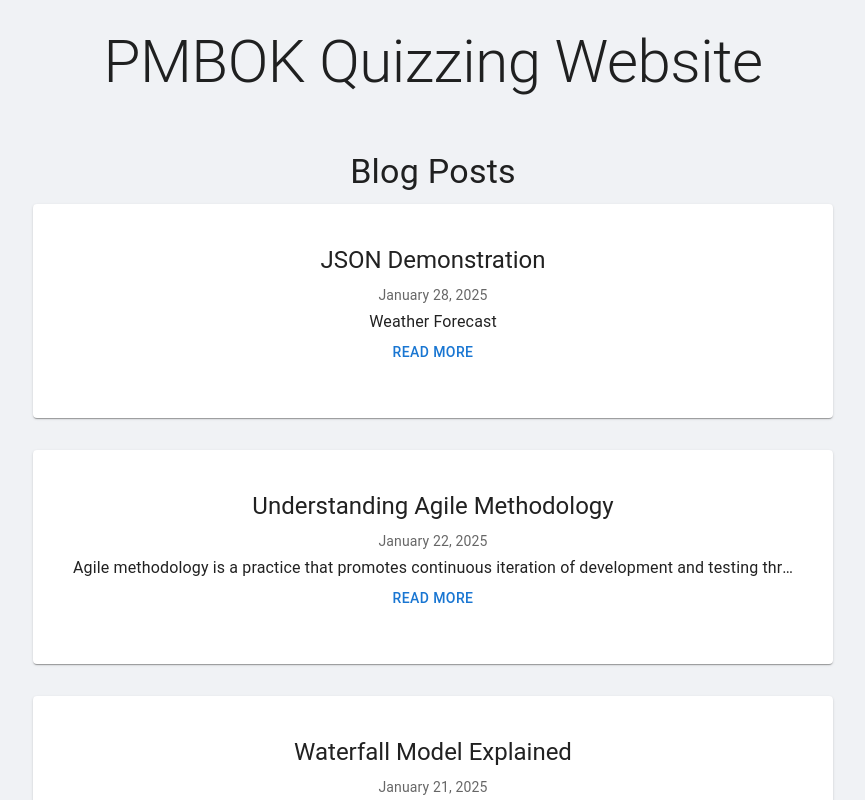
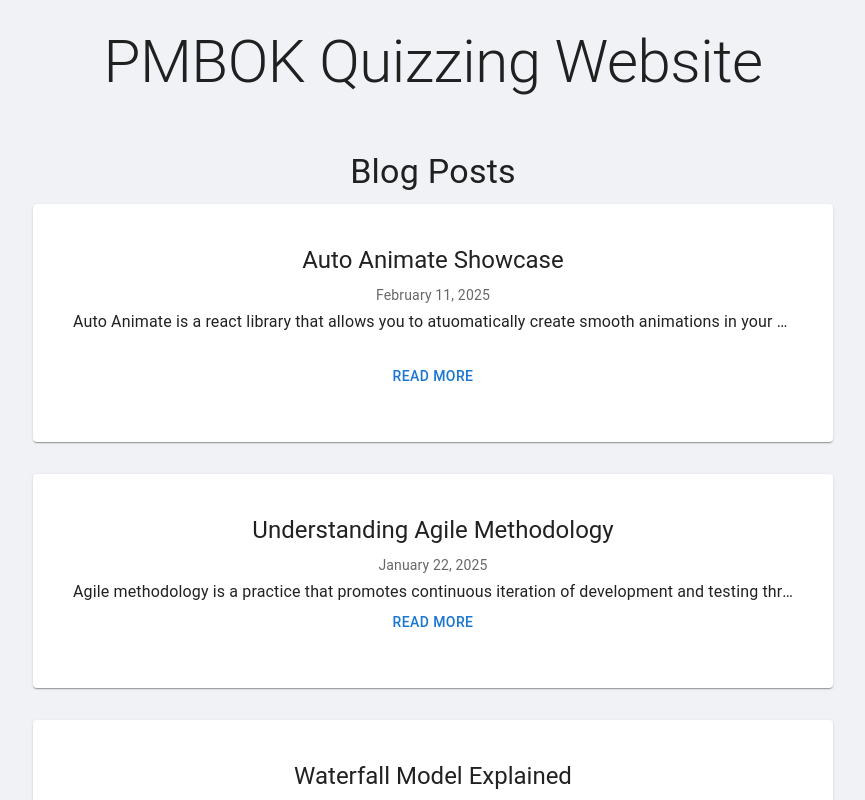
Before and after one commit to Jacob-Pickard/Quiz-App, a React (Vite) app: page /Quiz-App/blog in a window 1280 px wide. Shown: the top 800 px of the page, without its empty margins (207-1072 px from the left). Built offline with nearby package versions, Linux system fonts and the light colour scheme.

Commit message:
file-structure changed slightly, CSS fix on leaderboard page, new library and an associated blogpost

```diff
--- a/package.json
+++ b/package.json
@@ -14,6 +14,7 @@
   "dependencies": {
     "@emotion/react": "^11.14.0",
     "@emotion/styled": "^11.14.0",
+    "@formkit/auto-animate": "^0.8.2",
     "@mui/icons-material": "^6.3.1",
     "@mui/material": "^6.3.1",
     "axios": "^1.7.9",
--- a/src/components/BlogPage.jsx
+++ b/src/components/BlogPage.jsx
@@ -1,6 +1,7 @@
 import React, { useEffect, useState } from 'react';
 import { Box, Typography, Button, Card, CardContent } from '@mui/material';
 import { Link } from 'react-router-dom';
+import { useAutoAnimate } from '@formkit/auto-animate/react';
 import './BlogPage.css';
 
 function BlogPage() {
@@ -9,17 +10,19 @@ function BlogPage() {
       <Typography variant="h4" gutterBottom>
         Blog Posts
       </Typography>
-      <BlogPost title="JSON Demonstration" date="January 28, 2025">
-        <WeatherGrabber/>
+      <BlogPost title="Auto Animate Showcase" date="February 11, 2025">
+        Auto Animate is a react library that allows you to atuomatically create smooth animations in your UI, with very little effort. Below is a demonstration of a very basic form of it within my code.
+        <br/><br/>
+        <AutoAnimateShowcase/>
       </BlogPost>
       <BlogPost title="Understanding Agile Methodology" date="January 22, 2025">
-        Agile methodology is a practice that promotes continuous iteration of development and testing throughout the software development lifecycle of the project. Agile methodology is a practice that promotes continuous iteration of development and testing throughout the software development lifecycle of the project.
+        Agile methodology is a practice that promotes continuous iteration of development and testing throughout the software development lifecycle of the project.
       </BlogPost>
       <BlogPost title="Waterfall Model Explained" date="January 21, 2025">
-        The Waterfall model is a sequential design process, often used in software development processes, in which progress is seen as flowing steadily downwards. The Waterfall model is a sequential design process, often used in software development processes, in which progress is seen as flowing steadily downwards.
+        The Waterfall model is a sequential design process, often used in software development processes, in which progress is seen as flowing steadily downwards.
       </BlogPost>
       <BlogPost title="Scenario-Based Project Management" date="January 20, 2025">
-        Scenario-based project management involves creating detailed scenarios to anticipate potential challenges and opportunities in a project. Scenario-based project management involves creating detailed scenarios to anticipate potential challenges and opportunities in a project.
+        Scenario-based project management involves creating detailed scenarios to anticipate potential challenges and opportunities in a project.
       </BlogPost>
       <Button component={Link} to="/" variant="contained" className="home-button">
         Back to Home
@@ -56,14 +59,26 @@ function BlogPost({ title, date, children }) {
   );
 }
 
-function WeatherGrabber () {
-const [weather, SetWeather] = React.useState(null)
+function AutoAnimateShowcase () {
+  const [items, setItems] = useState([0, 1, 2])
+  const [parent, enableAnimations] = useAutoAnimate(/* optional config */)
+  const add = () => setItems([...items, items.length])
+  const remove = () => setItems(items.slice(0, -1))
+  const clear = () => setItems([])
 
-  return (
-    <>
-      Weather Forecast
-    </>
-  );
+
+  return <>
+  <ul ref={parent}>
+    {items.map(
+      item => <ul key={item}>{ item }</ul>
+    )}
+  </ul>
+  <button onClick={add}>Add number</button>
+  <button onClick={() => enableAnimations(false)}>Disable</button>
+  <button onClick={() => enableAnimations(true)}>Enable</button>
+  <button onClick={remove}>Remove last number</button>
+  <button onClick={clear}>Clear</button>
+</>
 }
 
 export default BlogPage;
--- a/src/components/Leaderboard.css
+++ b/src/components/Leaderboard.css
@@ -1,13 +1,13 @@
 /* Container for the leaderboard */
 .leaderboard-container {
   text-align: center;
-  padding: 2rem;
+  padding: 1em;
   background-color: #f0f2f5;
-  min-height: 100vh;
+  min-height: auto; /* Remove min-height */
   display: flex;
   flex-direction: column;
   align-items: center;
-  justify-content: center;
+  justify-content: center; /* Center the container vertically */
   font-family: 'Roboto', sans-serif;
   border-radius: 8px;
   box-shadow: 0 4px 8px rgba(0, 0, 0, 0.1);
@@ -19,8 +19,8 @@
 .leaderboard-category {
   width: 100%;
   max-width: 600px;
-  margin-bottom: 2rem;
-  padding: 1.5rem;
+  margin-bottom: 1rem; /* Reduced margin */
+  padding: 1rem; /* Reduced padding */
   background-color: #ffffff;
   border-radius: 12px;
   box-shadow: 0 6px 12px rgba(0, 0, 0, 0.1);
@@ -62,7 +62,7 @@
 .leaderboard-buttons {
   display: flex;
   gap: 1rem;
-  margin-top: 2rem;
+  margin-top: 1rem; /* Reduced margin-top */
 }
 
 /* Styling for buttons within the leaderboard */
--- a/src/components/Leaderboard.jsx
+++ b/src/components/Leaderboard.jsx
@@ -2,6 +2,7 @@ import React, { useState, useEffect } from 'react';
 import { Box, Typography, List, ListItem, Button, Paper } from '@mui/material';
 import { Link } from 'react-router-dom';
 import './Leaderboard.css';
+import questions from './questions/questionsHandler'; // Updated import statement
 
 function Leaderboard() {
   const [scores, setScores] = useState([]);
--- a/src/components/QuizPage.jsx
+++ b/src/components/QuizPage.jsx
@@ -1,7 +1,7 @@
 import React, { useState, useEffect } from 'react';
 import { Box, Button, Typography, Card, CardContent } from '@mui/material';
 import { useParams, Link, useNavigate } from 'react-router-dom';
-import questions from './questions';
+import questions from './questions/questionsHandler';
 import './QuizPage.css';
 
 // Function to shuffle an array
--- /dev/null
+++ b/src/components/questions/questionsHandler.js
@@ -0,0 +1,16 @@
+import agileQuestions from './agile';
+import waterfallQuestions from './waterfall';
+import scenarioQuestions from './scenario';
+
+const questions = {
+  agile: agileQuestions,
+  waterfall: waterfallQuestions,
+  scenario: scenarioQuestions,
+  full: [
+    ...agileQuestions,
+    ...waterfallQuestions,
+    ...scenarioQuestions,
+  ],
+};
+
+export default questions;
```
Also changed, not shown: src/components/questions/questions.js (added, +16 -0 lines), 2 other files (tests, documents, lock files or other folders).
